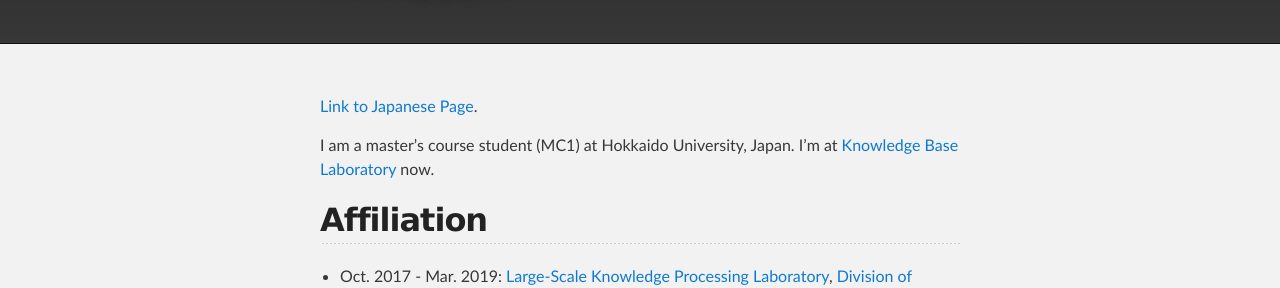
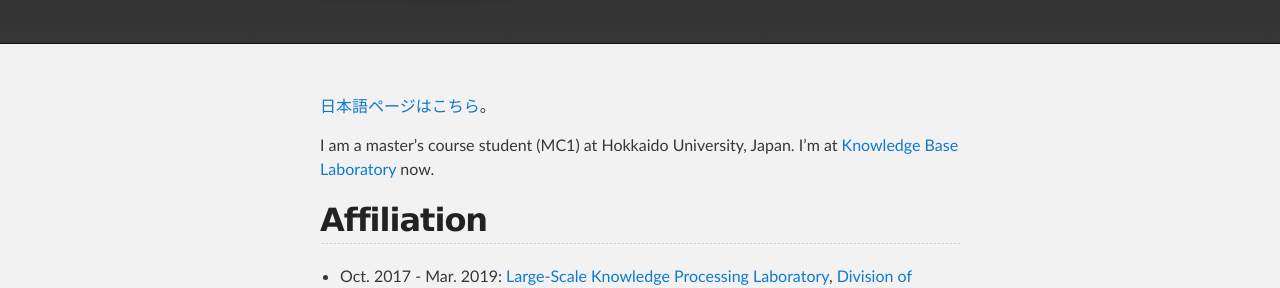
Before and after one commit to mits58/mits58.github.io, a Jekyll site: the page built from index.md, in a window 1280 px wide. Shown: the part 192-480 px from the top of the page. Built offline with Jekyll 4.4.1, drawn with Linux system fonts in a browser that asks for light colours.

Commit message:
renewed at JP-EN link

```diff
--- a/index.md
+++ b/index.md
@@ -1,7 +1,7 @@
 ---
 layout: default
 ---
-[Link to Japanese Page](./index-jp.html).
+[日本語ページはこちら](./index-jp.html)。
 
 I am a master's course student (MC1) at Hokkaido University, Japan.
 I'm at [Knowledge Base Laboratory](http://www-kb.ist.hokudai.ac.jp/index-e.html) now.
```
Also changed, not shown: index-jp.md (+2 -0 lines).
